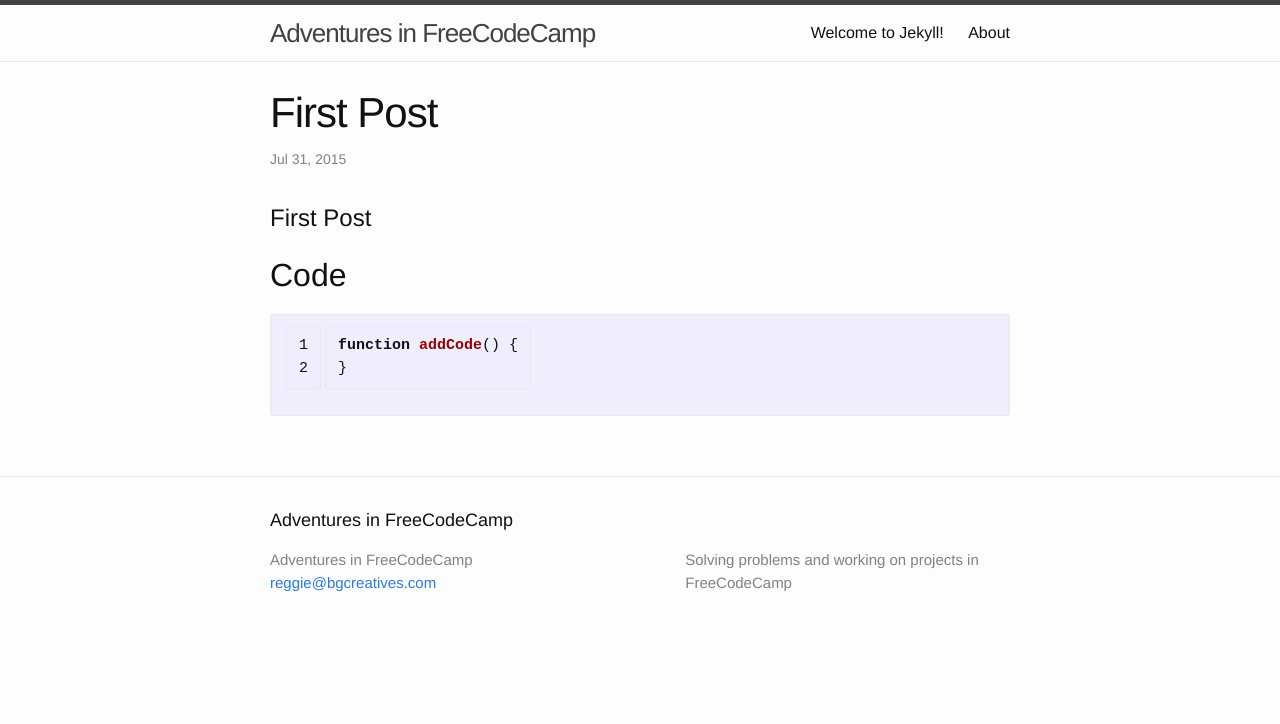
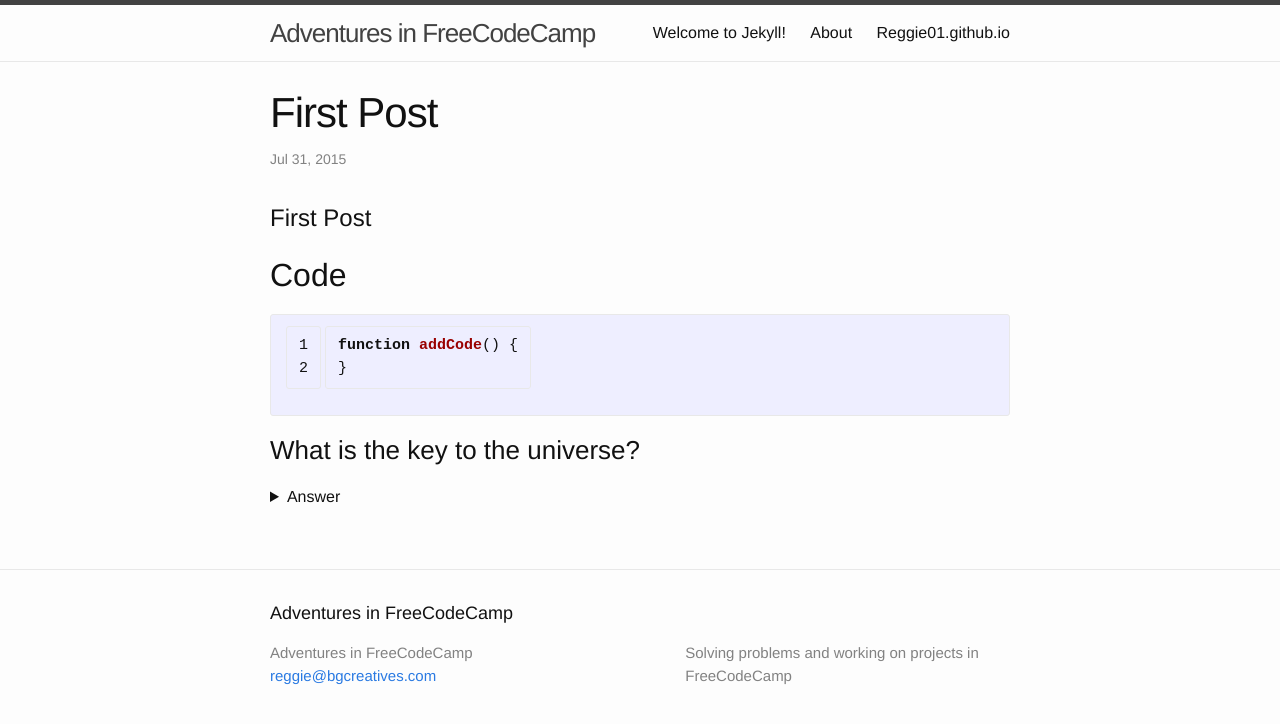
Before and after one commit to Reggie01/Reggie01.github.io, a Jekyll site: the page built from _posts/2015-07-31-FirstPost.md, in a window 1280 px wide. Shown: the top 724 px of the page. Built offline with Jekyll 4.4.1, drawn with Linux system fonts in a browser that asks for light colours.

```diff
--- a/_posts/2015-07-31-FirstPost.md
+++ b/_posts/2015-07-31-FirstPost.md
@@ -15,3 +15,9 @@ Code
 function addCode() {
 }
 {% endhighlight %}
+
+### What is the key to the universe?
+<details>
+  <summary>Answer</summary>
+  42 is always the answer.
+</details>
```
Also changed, not shown: README.md (+1 -1 lines), 1 other file.
